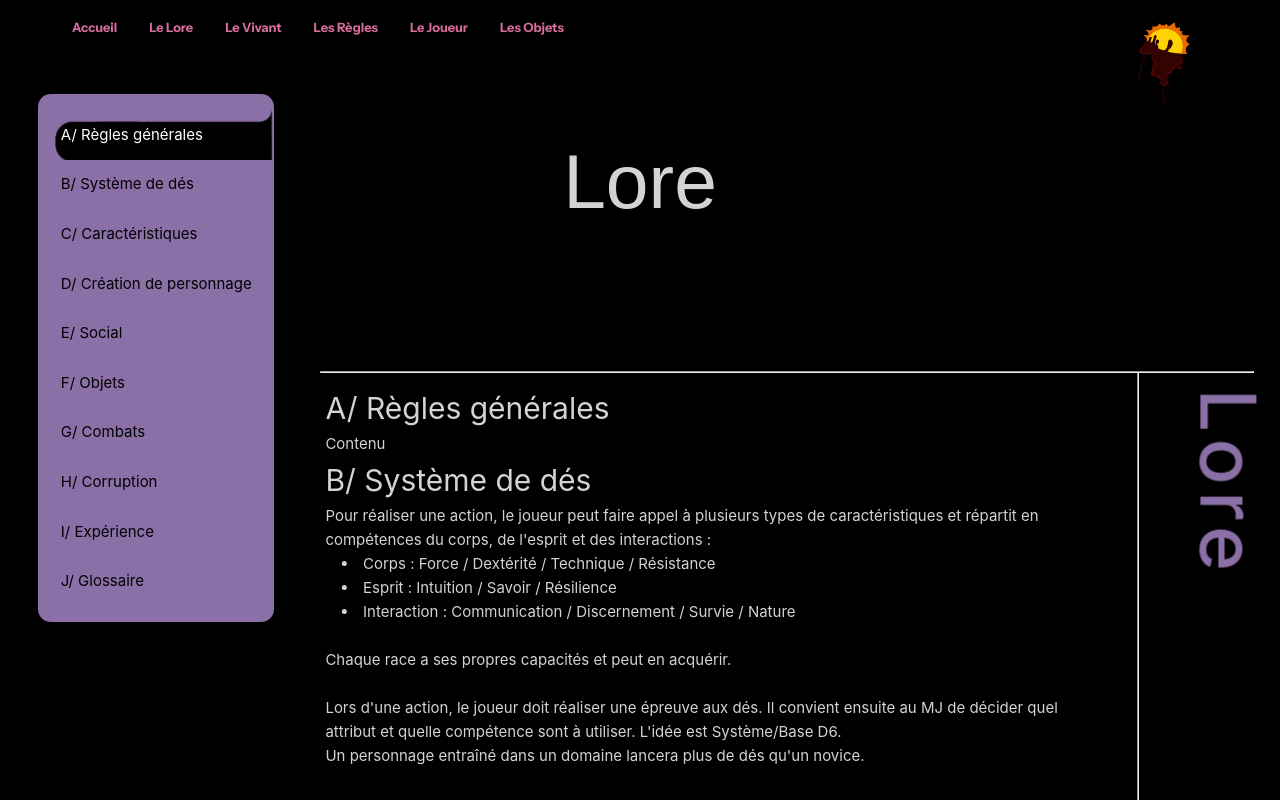
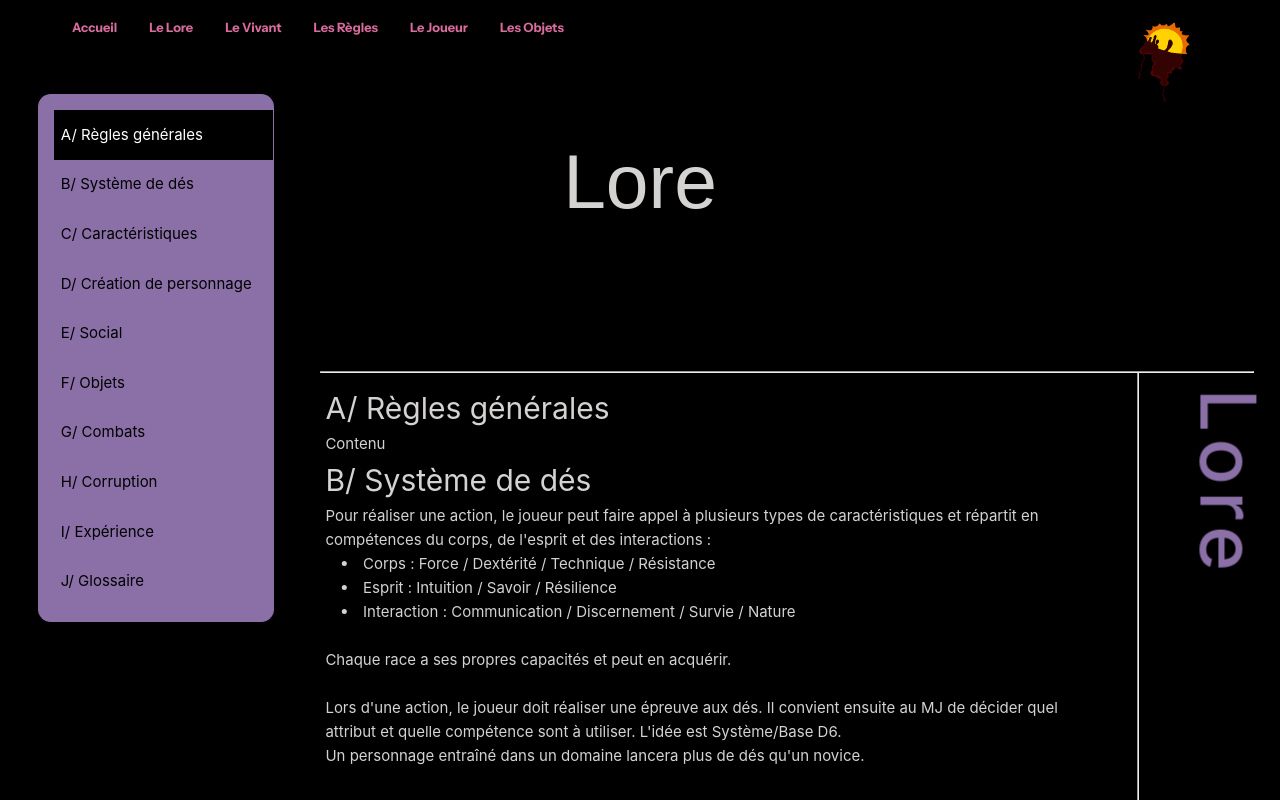
Before and after one commit to c-licette/Front_DD, a Vue app: page /lore in a window 1280 px wide. Shown: the top 800 px of the page. Built offline with nearby package versions, Linux system fonts and the light colour scheme; the HTML template or start-up script is replaced by a standard one; a web font is replaced by a local one.

Commit message:
Modification du fond du titre sélectionné dans la sidebar pour utiliser un svg crée avec clip-path plutôt qu'une image de fond en png,  modification de la variable --menu-selected-back pour qu'elle prenne une couleur plutôt qu'un chemin vers une image

```diff
--- a/src/assets/base.css
+++ b/src/assets/base.css
@@ -22,7 +22,7 @@
 
   --menu-background: #DCF8F5;
   --color-theme: #8B6FA7;
-  --menu-selected-back: url("src/assets/active_link_back_black.png");
+  --menu-selected-back: white;
   --menu-selected-color: black;
 }
 
--- a/src/components/SideBar.vue
+++ b/src/components/SideBar.vue
@@ -51,7 +51,16 @@ a.router-link-active {
 }
 
 li.active {
-  background-image: var(--menu-selected-back);
+  background-color: var(--menu-selected-back);
+  clip-path: shape(from 1vw 0.5vw,
+      hline by 10vw,
+      curve to 12.7vw 0vw with 12vw 0.5vw,
+      vline by 4vw,
+      curve to 11.5vw 3vw with 13vw 3vw,
+      hline by -10.5vw,
+      curve to 0vw 1.75vw with 0.2vw 2.9vw,
+      curve to 1vw 0.5vw with 0.1vw 0.7vw,
+    close);
   background-repeat: no-repeat;
   background-size: cover;
   width: calc(100% + 1.2vw);
--- a/src/views/LoreView.vue
+++ b/src/views/LoreView.vue
@@ -14,7 +14,7 @@ onMounted(() => {
   document.documentElement.style.setProperty('--color-background', 'black');
   document.documentElement.style.setProperty('--image-background', 'none');
   document.documentElement.style.setProperty('--menu-background', '#8B6FA7');
-  document.documentElement.style.setProperty('--menu-selected-back', 'url("/src/assets/active_link_back_black.png")');
+  document.documentElement.style.setProperty('--menu-selected-back', 'black');
   document.documentElement.style.setProperty('--menu-selected-color', 'white');
 
   const headingList = contentRef.value.querySelectorAll('h1[id]');
--- a/src/views/ReglesView.vue
+++ b/src/views/ReglesView.vue
@@ -14,7 +14,7 @@ onMounted(() => {
   document.documentElement.style.setProperty('--color-background', 'black');
   document.documentElement.style.setProperty('--image-background', 'none');
   document.documentElement.style.setProperty('--menu-background', '#8B6FA7');
-  document.documentElement.style.setProperty('--menu-selected-back', 'url("/src/assets/active_link_back_black.png")');
+  document.documentElement.style.setProperty('--menu-selected-back', 'black');
   document.documentElement.style.setProperty('--menu-selected-color', 'white');
 
   const headingList = contentRef.value.querySelectorAll('h1[id]');
--- a/src/views/VivantView.vue
+++ b/src/views/VivantView.vue
@@ -14,7 +14,7 @@ onMounted(() => {
   document.documentElement.style.setProperty('--color-background', 'white');
   document.documentElement.style.setProperty('--image-background', 'url("/src/assets/background_light.png")');
   document.documentElement.style.setProperty('--menu-background', '#8B6FA7');
-  document.documentElement.style.setProperty('--menu-selected-back', 'url("/src/assets/active_link_back_white.png")');
+  document.documentElement.style.setProperty('--menu-selected-back', 'white');
   document.documentElement.style.setProperty('--menu-selected-color', 'black');
 
   const headingList = contentRef.value.querySelectorAll('h1[id]');
```
